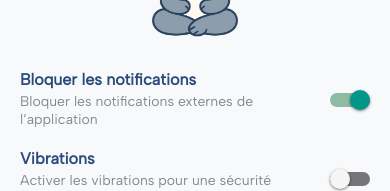
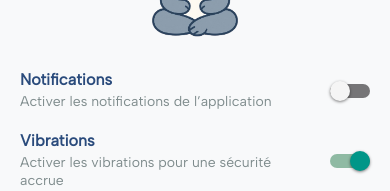
Before and after one commit to fabienlpt/sereinus, a React Native app: screen /Settings in a window 390 px wide. Shown: the part 240-431 px from the top of the page. Built offline with nearby package versions, Linux system fonts and the light colour scheme.

Commit message:
update notification toggle

```diff
--- a/src/hooks/useSettings.ts
+++ b/src/hooks/useSettings.ts
@@ -2,14 +2,14 @@ import { useState, useEffect } from "react";
 import AsyncStorage from "@react-native-async-storage/async-storage";
 
 interface Settings {
-  notificationsBlocked: boolean;
+  notificationsEnabled: boolean;
   vibrationsEnabled: boolean;
   vibrationIntensity: number;
 }
 
 const DEFAULT_SETTINGS: Settings = {
-  notificationsBlocked: true,
-  vibrationsEnabled: false,
+  notificationsEnabled: false,
+  vibrationsEnabled: true,
   vibrationIntensity: 0.5,
 };
 
@@ -45,8 +45,8 @@ export const useSettings = () => {
     }
   };
 
-  const updateNotifications = (blocked: boolean) => {
-    saveSettings({ notificationsBlocked: blocked });
+  const updateNotifications = (enabled: boolean) => {
+    saveSettings({ notificationsEnabled: enabled });
   };
 
   const updateVibrations = (enabled: boolean) => {
--- a/src/screens/OnboardingScreen.tsx
+++ b/src/screens/OnboardingScreen.tsx
@@ -40,10 +40,10 @@ const OnboardingScreen: React.FC = () => {
           grande.
         </Text>
         <CustomToggle
-          title="Bloquer les notifications"
-          description="Bloquer les notifications externes de l’application"
+          title="Notifications"
+          description="Activer les notifications de l’application "
           onToggle={updateNotifications}
-          value={settings.notificationsBlocked}
+          value={settings.notificationsEnabled}
           style={styles.toggleContainer}
         />
         <CustomToggle
--- a/src/screens/SettingsScreen.tsx
+++ b/src/screens/SettingsScreen.tsx
@@ -21,10 +21,10 @@ const SettingsScreen: React.FC = () => {
       <View style={styles.content}>
         <MascotSpeech title="Personnalisez votre expérience" isBig={false} />
         <CustomToggle
-          title="Bloquer les notifications"
-          description="Bloquer les notifications externes de l’application"
+          title="Notifications"
+          description="Activer les notifications de l’application "
           onToggle={updateNotifications}
-          value={settings.notificationsBlocked}
+          value={settings.notificationsEnabled}
           style={styles.toggleContainer}
         />
         <CustomToggle
```
